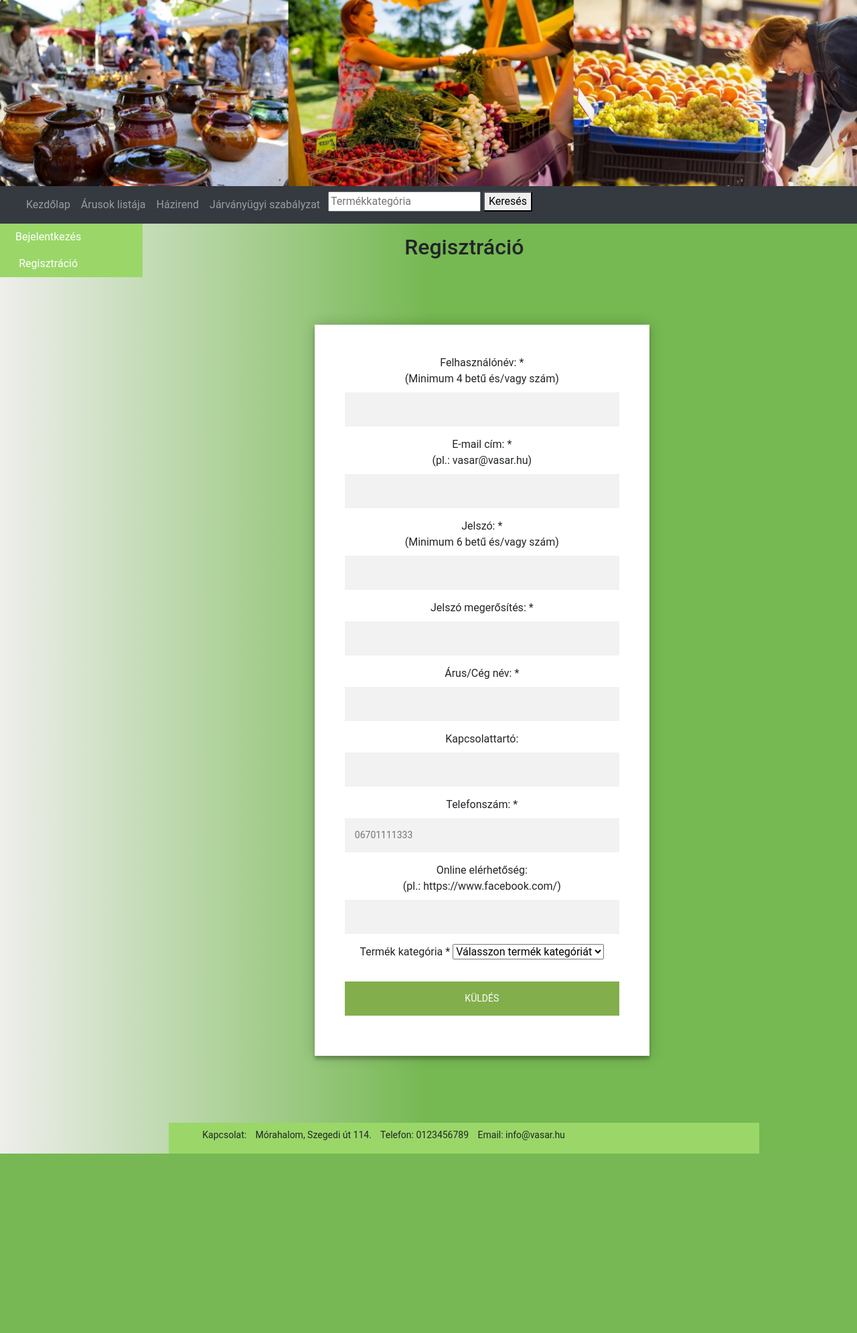
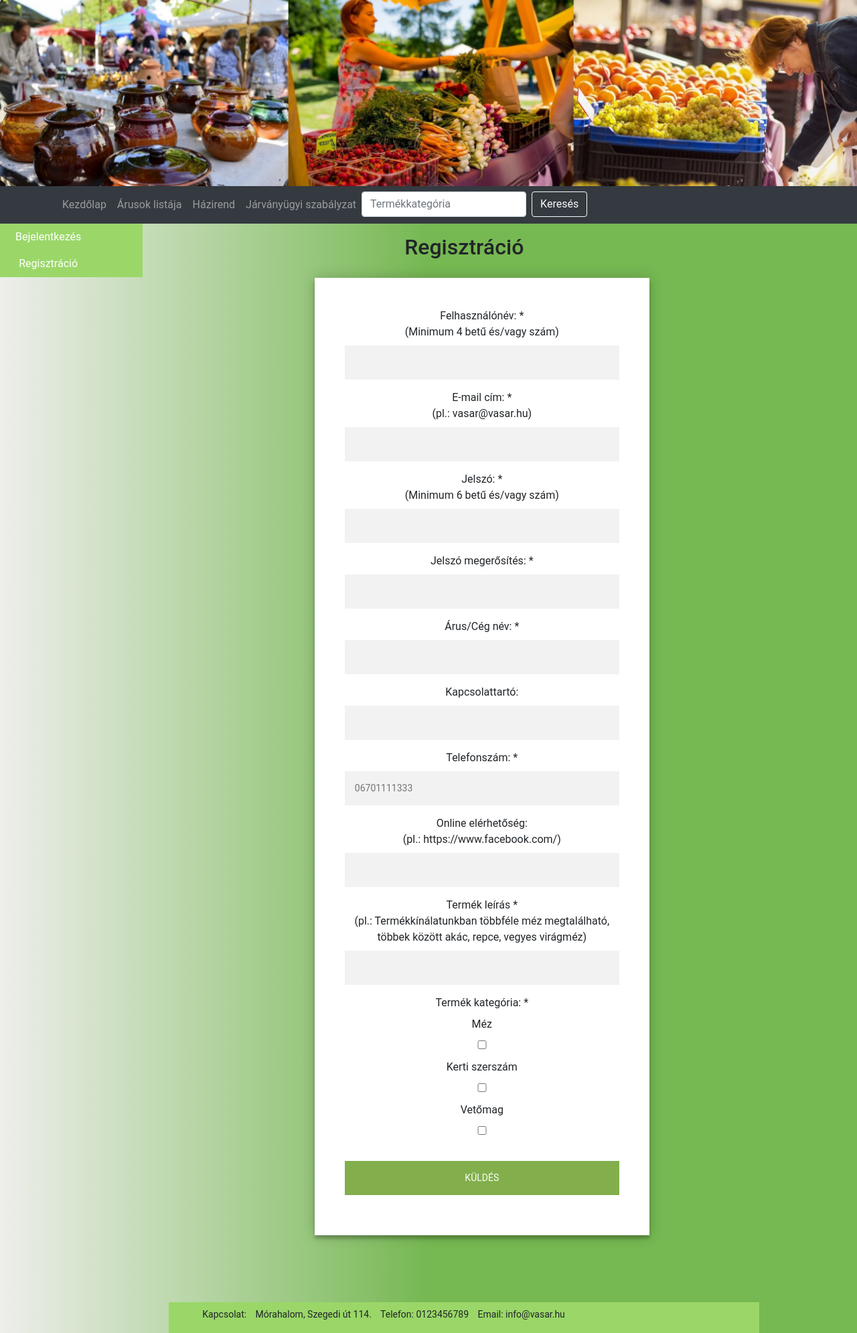
Before and after one commit to Szoftverfejlesztok/Szoftverfejleszto_es_tesztelo_2024_masodik_csapat, a PHP site: page /registration_form.php in a window 1280 px wide. Shown: the whole page at 67% size. Before the commit the page ends 1723 px from the top, so only its background shows below. Run offline with PHP 8.4, Linux system fonts and the light colour scheme.

Commit message:
navbar responzív,adatbázisba írás félig, Logo, reg_urlap bővítés

```diff
--- a/header.php
+++ b/header.php
@@ -11,19 +11,23 @@
 
  <body>
  <nav class="navbar navbar-expand-lg navbar-dark bg-dark">
-        <div class="container-fluid">
+    <div class="container">
+   <!-- <img class="navbar-brand" src="Logo2.jpg" ></a>
+        <ul class="navbar-nav ml-auto">-->
+<button class="navbar-toggler" type="button" data-toggle="collapse" data-target="#navbarNav" aria-controls="navbarNav" aria-expanded="false" aria-label="Toggle navigation">
+            <span class="navbar-toggler-icon"></span>
+        </button>
         <div class="collapse navbar-collapse" id="navbarNav">
-                <ul class="navbar-nav">
+            <ul class="navbar-nav" style="text-align: left;">
                 <li class="nav-item"><a class="nav-link" href="index.php">Kezdőlap</a></li>
-
                 <li class="nav-item"><a class="nav-link" href="sellers.php">Árusok listája</a></li>
                 <li class="nav-item"><a class="nav-link" href="houserule.php">Házirend</a></li>
                 <li class="nav-item"><a class="nav-link" href="epidemiological_regulation.php">Járványügyi szabályzat</a></li>
                 <li class="nav-item">
-            <form method="GET" action="search.php">
-                <label for="keres"></label>
-                <input type="text" name="keres" id="keres" placeholder="Termékkategória">
-                <button type="submit">Keresés</button>
+                    <form class="form-inline" method="GET" action="search.php">
+                        <label class="sr-only" for="keres">Keresés</label>
+                        <input type="text" class="form-control mr-sm-2" name="keres" id="keres" placeholder="Termékkategória">
+                        <button class="btn btn-outline-light my-2 my-sm-0" type="submit">Keresés</button>
                     </form>
                 </li>
             </ul>
--- a/registration_form.php
+++ b/registration_form.php
@@ -44,17 +44,71 @@ if (isset($_POST["submitRegisztral"]) && !empty($dbconn)){
         $contact = $_POST['contact'];
         $telephone = $_POST['telephone'];
         $online_availability = $_POST['online_availability'];
+        $productDescription = $_POST['product_description'];
+        $productCategory = $_POST['product_category'];
+    } catch (PDOException $e) {
+        $error = "Adatbázis hiba: ".$e->getMessage();
+    } catch (Exception $e) {
+        $error = "Hiba történt a helyfoglalási kérelmek lekérése közben: ".$e->getMessage();
+    }
+
+        try {
+            // Felhasználói adatok beszúrása az user_data táblába
+            $sqlUserData = "INSERT INTO userdata (user_name, password, name_company, contact, telephone, email, online_availability, moderator, status) VALUES (?, ?, ?, ?, ?, ?, ?, ?, ?)";
+            $queryUserData = $dbconn->prepare($sqlUserData);
+            $queryUserData->execute([$user_name, $password, $name_company, $contact, $telephone, strtolower($email), $online_availability, "TBD", "0"]);
+
+            // Termék kategória beszúrása a product táblába
+            $sqlProductCategory = "INSERT INTO product (product_category) VALUES (?)";
+            $queryProductCategory = $dbconn->prepare($sqlProductCategory);
+            $queryProductCategory->execute([$productCategories]);
+        } catch (PDOException $e) {
+            $error = "Adatbázis hiba: ".$e->getMessage();
+        } catch (Exception $e) {
+            $error = "Hiba történt a helyfoglalási kérelmek lekérése közben: ".$e->getMessage();
+        }
+    }
+
+/*if (isset($_POST["submitRegisztral"]) && !empty($dbconn)){
+    try {
+        // Űrlapról érkező adatok beolvasása
+        $user_name = $_POST['user_name'];
+        $email = $_POST['email'];
+        $password = password_hash($_POST['password'], null);
+        $name_company = $_POST['name_company'];
+        $contact = $_POST['contact'];
+        $telephone = $_POST['telephone'];
+        $online_availability = $_POST['online_availability'];
+        $productDescription = $_POST['product_description'];
+        $productCategory = $_POST['product_category'];
+
 
         // SQL lekérdezés előkészítése és végrehajtása az adatok mentésére
-        $sqlRegistration = "INSERT INTO userdata (user_name, password, name_company, contact, telephone, email, online_availability, product_description, moderator, status) VALUES (?, ?, ?, ?, ?, ?, ?, ?, ?, ?)";
+       /* $sqlRegistration = "INSERT INTO userdata (user_name, password, name_company, contact, telephone, email, online_availability, product_description, moderator, status) VALUES (?, ?, ?, ?, ?, ?, ?, ?, ?, ?)";
         $queryRegistration = $dbconn->prepare($sqlRegistration);
         $queryRegistration->execute([$user_name, $password, $name_company, $contact, $telephone, strtolower($email), $online_availability, "TBD", "0", "0"]);
     } catch (PDOException $e) {
         $error = "Adatbázis hiba: ".$e->getMessage();
     } catch (Exception $e) {
         $error = "Hiba történt a helyfoglalási kérelmek lekérése közben: ".$e->getMessage();
+    }*/
+         /*try {
+            // Felhasználói adatok beszúrása az user_data táblába
+            $sqlUserData = "INSERT INTO userdata (user_name, password, name_company, contact, telephone, email, online_availability, moderator, status) VALUES (?, ?, ?, ?, ?, ?, ?, ?, ?)";
+            $queryUserData = $dbconn->prepare($sqlUserData);
+            $queryUserData->execute([$user_name, $password, $name_company, $contact, $telephone, strtolower($email), $online_availability, "TBD", "0"]);
+
+            // Termék kategória beszúrása a product táblába
+            $sqlProductCategory = "INSERT INTO product (product_category) VALUES (?)";
+            $queryProductCategory = $dbconn->prepare($sqlProductCategory);
+            $queryProductCategory->execute([$productCategories]);
+        } catch (PDOException $e) {
+            $error = "Adatbázis hiba: ".$e->getMessage();
+        } catch (Exception $e) {
+            $error = "Hiba történt a helyfoglalási kérelmek lekérése közben: ".$e->getMessage();
+        }
     }
-   }
+   }*/
 ?>
 
 <form action="<?php echo $_SERVER["PHP_SELF"]?>" method="post">
@@ -71,6 +125,8 @@ if (isset($_POST["submitRegisztral"]) && !empty($dbconn)){
         var telephone = document.getElementById("telephone").value;
         var onlineAvailability = document.getElementById("online_availability").value;
         var productDescription = document.getElementById("product_description").value;
+        var productCategory = document.getElementById("product_category").value;
+
 
         if (username === "") {
             alert("Kérlek add meg a felhasználónevet!");
@@ -184,7 +240,7 @@ if ($result->status > 0) {
     // Cég név ellenőrzése
     $companyName = $_POST["name_company"];
     if (strlen($companyName) < 5 || strlen($companyName) > 50) {
-        $errors[] = "<span style='color: red;'>A cég névének 5 és 50 karakter között kell lennie!</span>";
+        $errors[] = "<span style='color: red;'>A cég nevének 5 és 50 karakter között kell lennie!</span>";
     }
 
 
@@ -209,10 +265,19 @@ if ($result->status > 0) {
     }
 
 
-    //Termék kategória választás ellenőrzése
+    //Termék leírás kitöltésének ellenőrzése
     $productDescription = $_POST["product_description"];
-    if (empty($productDescription)) {
-        $errors[] = "<span style='color: red;'>Kérlek, válassz egy termék leírást az opciók közül!</span>";
+    if (strlen($productDescription) < 3 || strlen($productDescription) > 50) {
+        $errors[] = "<span style='color: red;'>A termék leírásnak 3 és 300 karakter között kell lennie!</span>";
+    }
+
+    // Ellenőrizzük, hogy a product_category tömb létezik-e és nem üres-e
+    if (!isset($_POST['product_category']) || empty($_POST['product_category'])) {
+        // Termék kategóriák összefűzése szöveggé vesszővel elválasztva
+        $productCategories = implode(",", $_POST['product_category']);
+
+        // Hibaüzenet hozzáadása a hibák tömbjéhez
+        $errors[] = "<span style='color: red;'>Válassz minimum 1 termék kategóriát!</span>";
     }
 
     // Ha van hiba, kiírjuk azokat
@@ -259,13 +324,20 @@ if ($result->status > 0) {
                 <label for="online_availability">Online elérhetőség: <br> (pl.: https://www.facebook.com/)</label>
                 <input type="text" id="online_availability" name="online_availability" placeholder=""><br>
 
-                <label>Termék kategória *</label>
-                <select name="product_description" id="product_description">
-                    <option value="">Válasszon termék kategóriát</option>
-                    <option value="ruha">Méz</option>
-                    <option value="szerszám">Kerti szerszám</option>
-                    <option value="méz">Vetőmag</option>
-                </select><br>
+                <label for="product_description">Termék leírás * <br> (pl.: Termékkínálatunkban többféle méz megtalálható, többek között akác, repce, vegyes virágméz)</label>
+                <input type="text" id="product_description" name="product_description" placeholder="">
+
+                <label for="product_category">Termék kategória: * </label> <br>
+                <label for="mez">Méz</label>
+                <input type="checkbox" name="product_category[]" id="mez" value="mez">
+                <br>
+                <label for="szerszam">Kerti szerszám</label>
+                <input type="checkbox" name="product_category[]" id="szerszam" value="szerszam">
+                <br>
+                <label for="vetomag">Vetőmag</label>
+                <input type="checkbox" name="product_category[]" id="vetomag" value="vetomag">
+
+                <br>
                 <br>
 
                 <input type="submit" value="Küldés" name="submitRegisztral">
--- a/style.css
+++ b/style.css
@@ -44,7 +44,7 @@ overflow-y: auto;
 
 .profile-page {
 width: 100%;
-padding: 8% 0 0;
+padding: 0% 0 0;
 margin:3%;
 }
 
@@ -329,11 +329,13 @@ ul {
 list-style-type: none;
 margin: 0;
 padding: 0;
+text-align: left;
 }
 
 /*nav bar elemek*/
 li {
 display: inline-block;
+
 }
 
 li a {
@@ -343,10 +345,21 @@ text-align: center;
 padding: 14px 16px;
 text-decoration: none;
 }
+
+.navbar-nav,
+.navbar-nav li {
+    text-align: left;
+}
+
+.navbar-brand {
+  width: 5%;
+  height: auto;
+}
 /*amikor ráhúzza az egeret milyen szín legyen a nav bar de ezt vmi felülírja*/
 li a:hover {
 background-color: #b0dc8c;
 }
+
 figure {
 
 padding: 4px;
```
Also changed, not shown: Logo2.jpg (added). Lines whose indentation alone changed are shown as unchanged.
